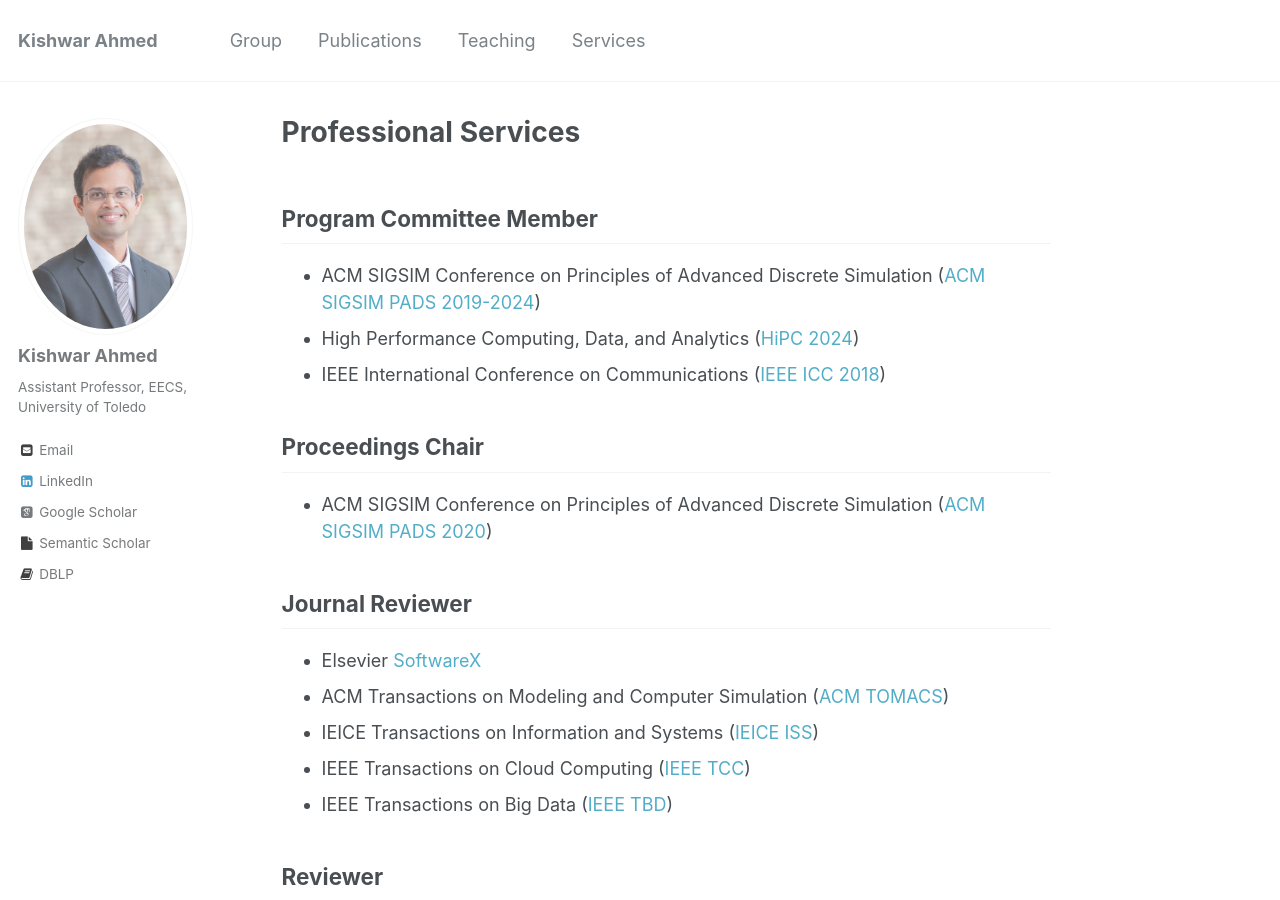
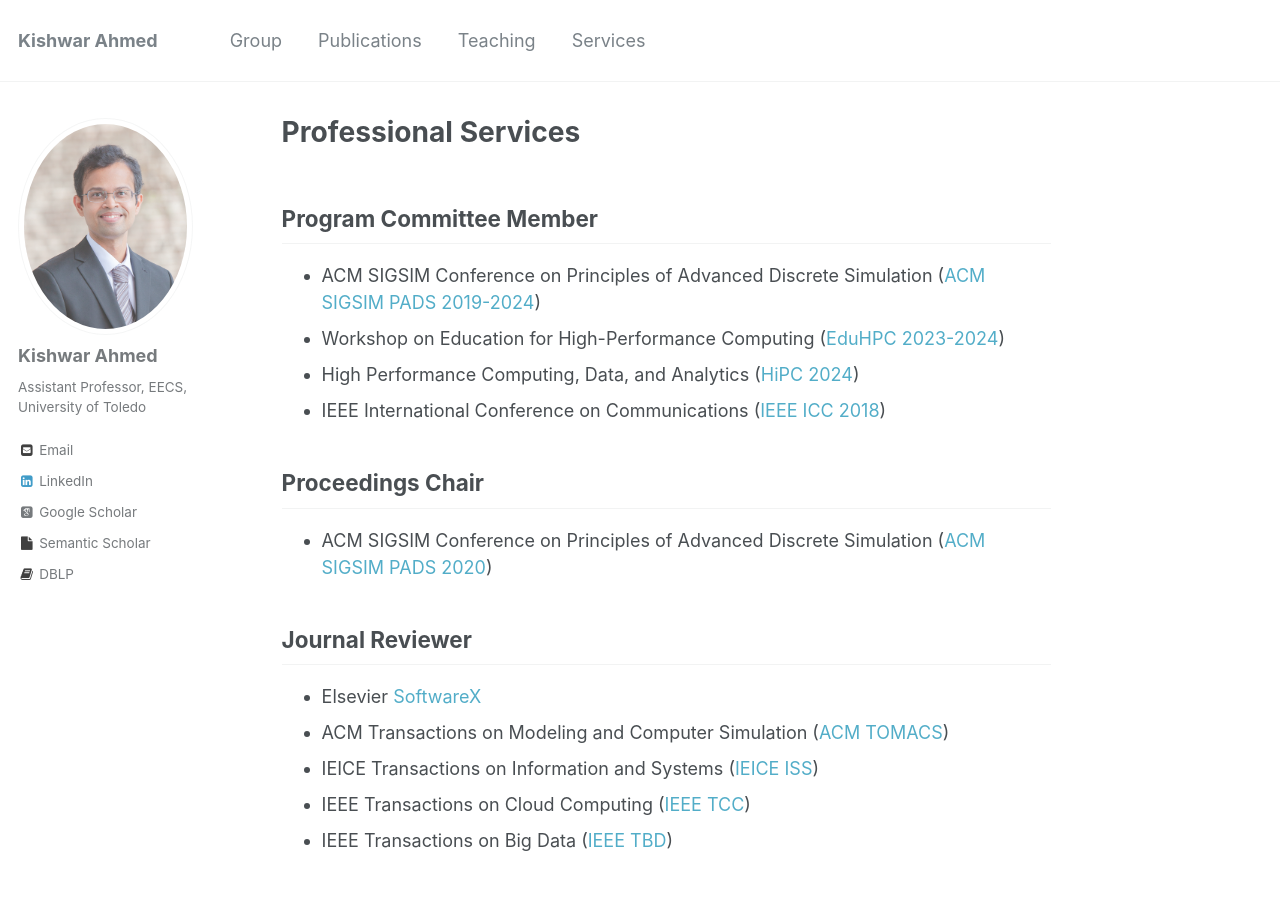
Before and after one commit to kishwarbd/kishwarbd.github.io, a Jekyll site: the page built from _pages/services.md, in a window 1280 px wide and 900 px high. Built offline with Jekyll 4.4.1, drawn with Linux system fonts in a browser that asks for light colours; some web fonts are replaced.

Commit message:
Update services.md

```diff
--- a/_pages/services.md
+++ b/_pages/services.md
@@ -6,6 +6,7 @@ author_profile: true
 
 ## Program Committee Member
 * ACM SIGSIM Conference on Principles of Advanced Discrete Simulation ([ACM SIGSIM PADS 2019-2024](https://www.acm-sigsim-pads.org/))
+* Workshop on Education for High-Performance Computing ([EduHPC 2023-2024](https://tcpp.cs.gsu.edu/curriculum/?q=eduHPC24))
 * High Performance Computing, Data, and Analytics ([HiPC 2024](https://www.hipc.org/))
 * IEEE International Conference on Communications ([IEEE ICC 2018](http://icc2018.ieee-icc.org/))
 
```
